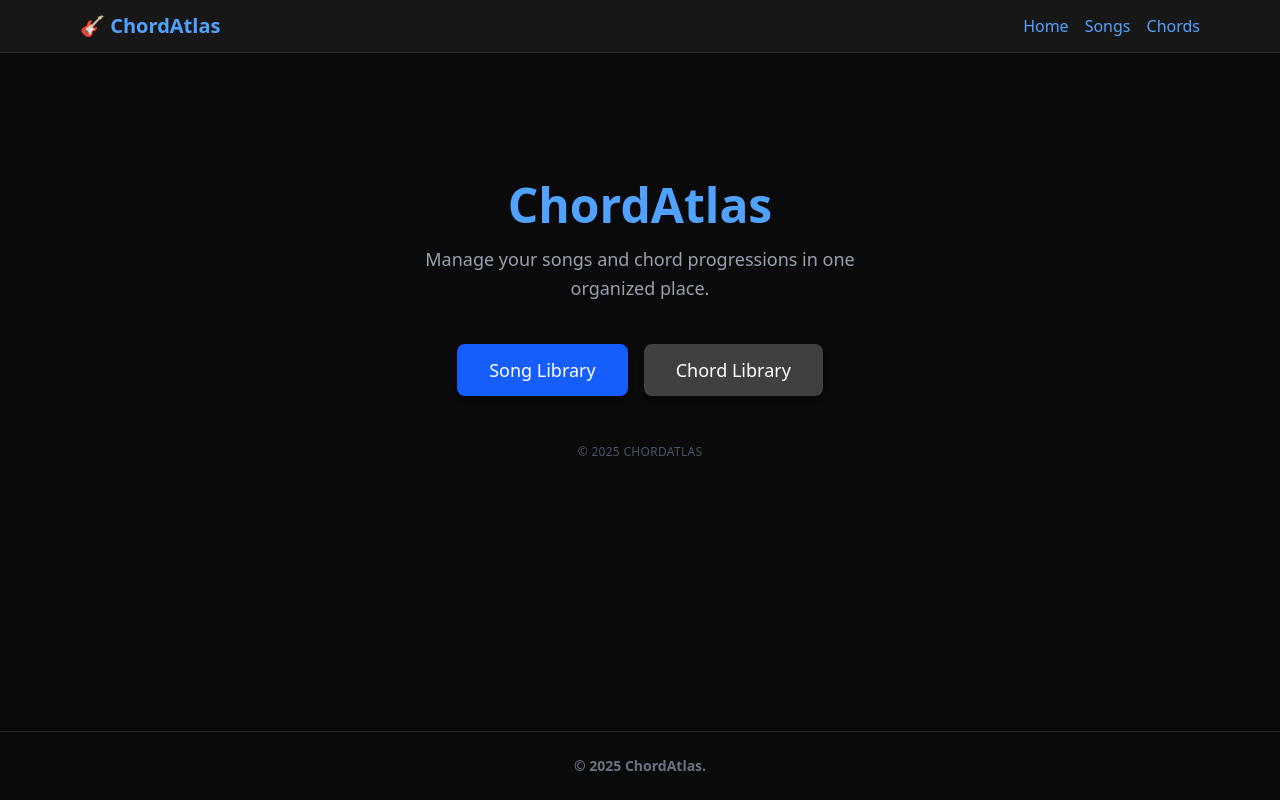
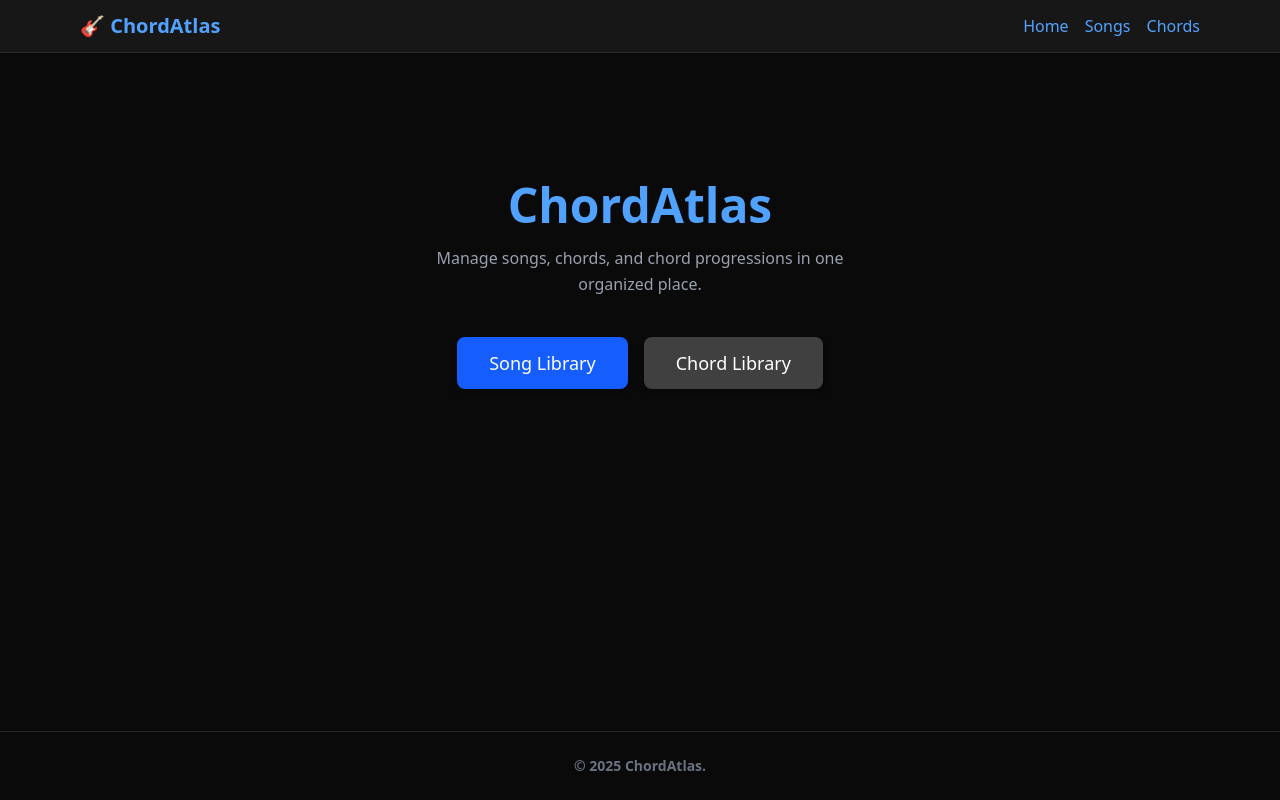
Before and after one commit to aidanOHalloran/Chord-Atlas, a React (Vite) app in the folder frontend/: page / in a window 1280 px wide. Built offline with nearby package versions, Linux system fonts and the light colour scheme; no server answers.

Commit message:
updated landing page subtext

```diff
--- a/frontend/src/pages/LandingPage.tsx
+++ b/frontend/src/pages/LandingPage.tsx
@@ -15,14 +15,14 @@ export default function LandingPage() {
       </motion.h1>
 
       {/* Subtitle */}
-      <motion.p
+      <motion.h4
         initial={{ opacity: 0, y: 10 }}
         animate={{ opacity: 1, y: 0 }}
         transition={{ delay: 0.2, duration: 0.4 }}
-        className="text-gray-400 max-w-md mx-auto text-lg mb-10 leading-relaxed"
+        className="text-gray-400 max-w-md mx-auto text-xl3 mb-10 leading-relaxed text-center"
       >
-        Manage your songs and chord progressions in one organized place.
-      </motion.p>
+        Manage songs, chords, and chord progressions in one organized place.
+      </motion.h4>
 
       {/* Buttons */}
       <motion.div
@@ -45,16 +45,6 @@ export default function LandingPage() {
           Chord Library
         </Link>
       </motion.div>
-
-      {/* Footer note */}
-      <motion.p
-        initial={{ opacity: 0 }}
-        animate={{ opacity: 1 }}
-        transition={{ delay: 0.5, duration: 0.5 }}
-        className="text-gray-600 text-xs mt-12 tracking-wide uppercase"
-      >
-        © {new Date().getFullYear()} ChordAtlas
-      </motion.p>
     </div>
   );
 }
```
